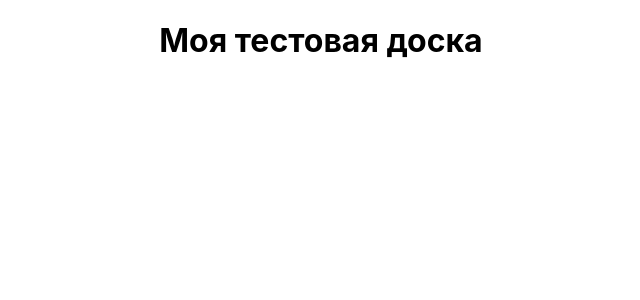
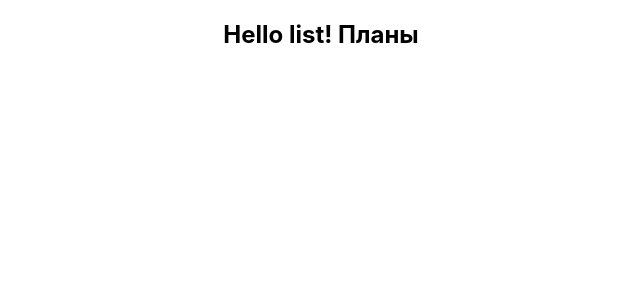
Before and after one commit to sacredrel1c/level2-1, a React (Create React App) app: page /board in a window 1280 px wide. Shown: the top 300 px of the page, without its empty margins (319-959 px from the left). Built offline with nearby package versions, Linux system fonts and the light colour scheme.

Commit message:
add some files and changes

```diff
--- a/package.json
+++ b/package.json
@@ -42,7 +42,7 @@
   },
   "devDependencies": {
     "@types/node": "^17.0.23",
-    "@types/react": "^17.0.43",
+    "@types/react": "^17.0.44",
     "@types/react-router-dom": "^5.3.3",
     "@typescript-eslint/eslint-plugin": "^5.18.0",
     "@typescript-eslint/parser": "^5.18.0",
--- /dev/null
+++ b/src/common/interfaces/ICard.d.ts
@@ -0,0 +1,4 @@
+export interface ICard {
+id: number;
+title: string;
+}
--- a/src/pages/Board/Board.tsx
+++ b/src/pages/Board/Board.tsx
@@ -1,4 +1,5 @@
 import React from 'react';
+import List from './components/List/List';
 
 const state = {
   title: 'Моя тестовая доска',
@@ -29,6 +30,6 @@ const state = {
 };
 
 function Board() {
-  return <h1>{state.title}</h1>;
+  return <List title={state.lists[0].title} cards={state.lists[0].cards} />;
 }
 export default Board;
--- /dev/null
+++ b/src/pages/Board/components/List/List.tsx
@@ -0,0 +1,11 @@
+import React from 'react';
+import {ICard} from '../../../../common/interfaces/ICard';
+
+function List({ title }: string, { cards }: ICard[]) {
+  return (
+    <h2>
+      Hello list! {title} {cards}
+    </h2>
+  );
+}
+export default List;
```
Also changed, not shown: 1 other file (tests, documents, lock files or other folders).
